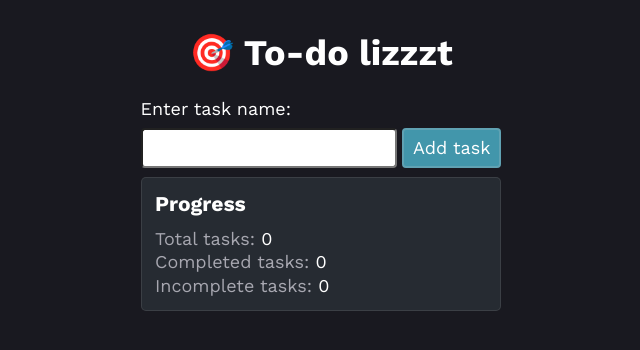
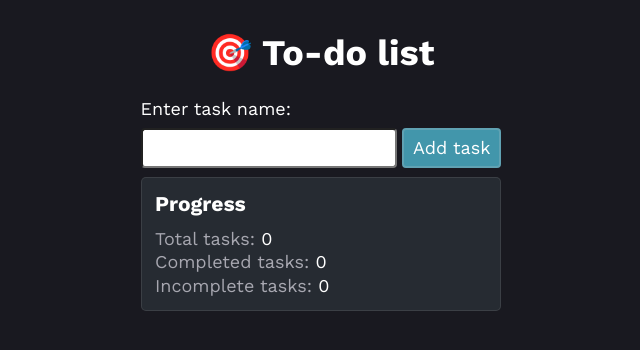
Before and after one commit to qa-exercises/ci-cd-demo-2024-09-04, a website built with webpack: page src/index.html in a window 1280 px wide. Shown: the whole page, without its empty margins (319-959 px from the left). Built offline with nearby package versions, Linux system fonts and the light colour scheme.

Commit message:
Fix typo

```diff
--- a/src/index.html
+++ b/src/index.html
@@ -9,7 +9,7 @@
 
 <body>
   <main>
-    <h1>🎯 To-do lizzzt</h1>
+    <h1>🎯 To-do list</h1>
     <form id="task-form">
       <label for="input-task-name">Enter task name:</label>
       <div>
```
